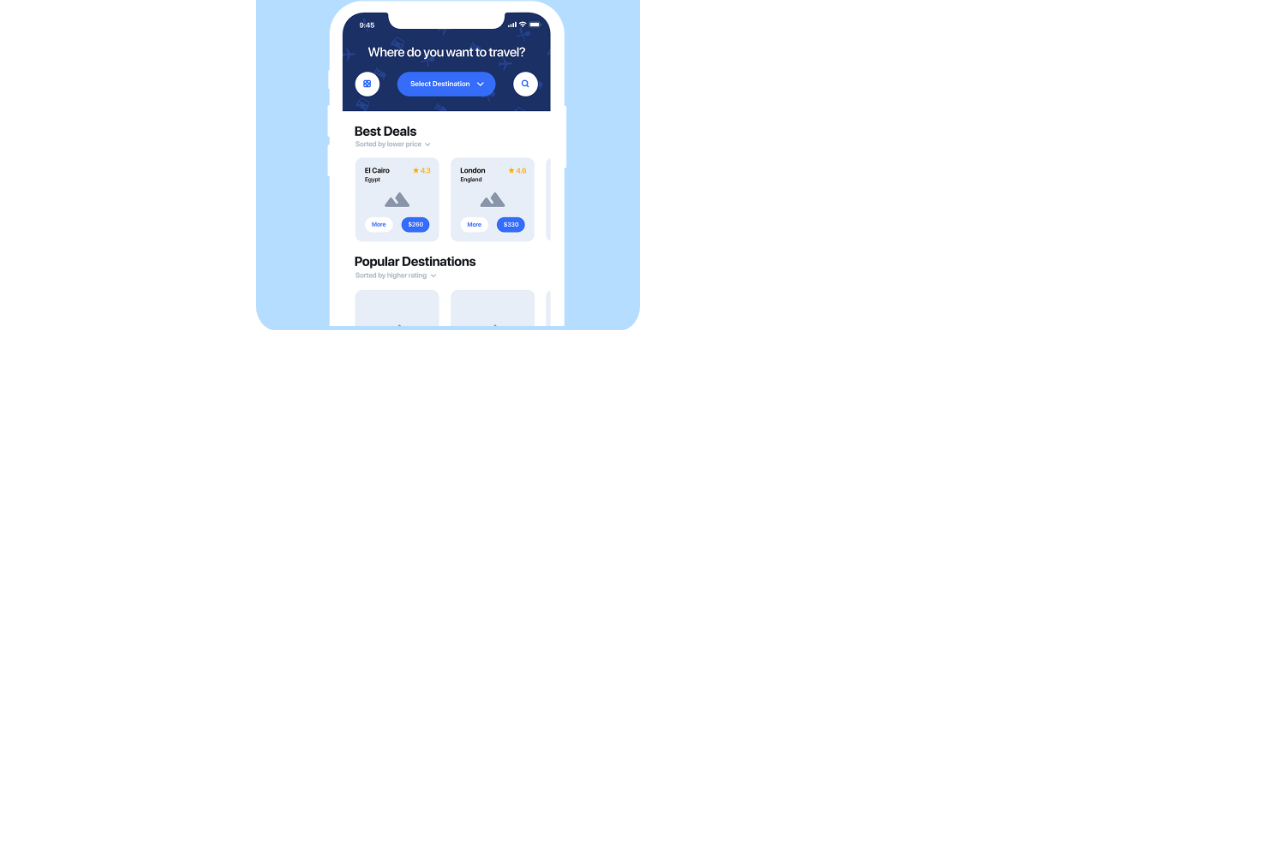
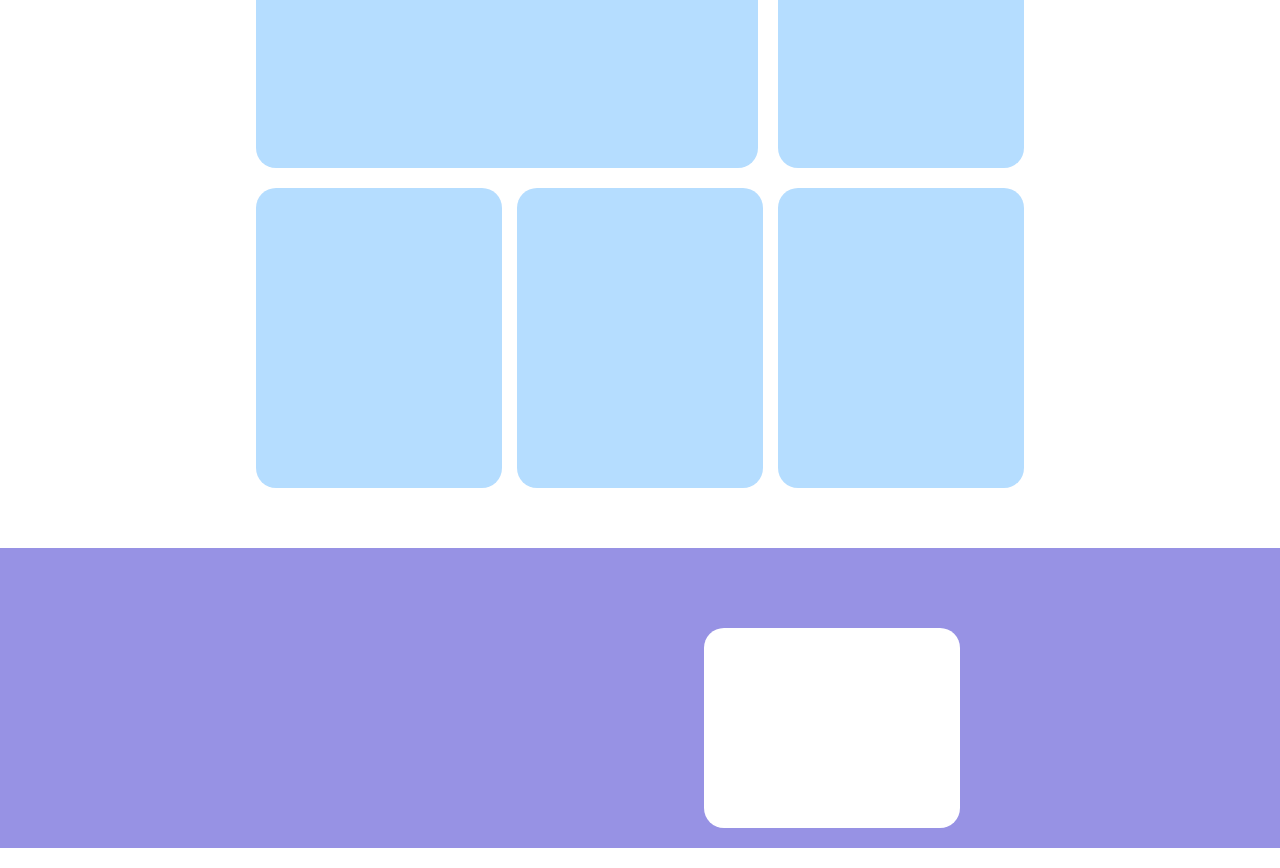
Before and after one commit to alessiam1909/htmlcss-responsive-layout, a plain HTML site: page index.html in a window 1280 px wide. Shown: the part 236-1104 px from the top of the page. Before the commit the page ends 800 px from the top, so only its background shows below. Drawn offline with Linux system fonts and the light colour scheme.

Commit message:
creazione blocchi prima e seconda sezione

```diff
--- a/css/style.css
+++ b/css/style.css
@@ -15,19 +15,22 @@ header {
     color: white;
 }
 
-.container {
+.container-60 {
     width: 60%;
     margin: 0 auto;
 }
 
-.row {
+.row-header {
     display: flex;
     justify-content: space-between;
     align-items: center;
 }
 
+.row {
+    margin: 20px 0;
+}
+
 .col-header {
-
     margin: 20px 0;
 }
 
@@ -36,15 +39,20 @@ header {
     display: flex;
 }
 
+.main-menu li {
+    padding: 10px;
+}
+
 .main-menu a{
     color: white;
-    padding: 10px;
     text-decoration: none;
 }
 
 .btn-speciale a {
     color: black;
     background-color: white;
+    padding: 7px;
+    border-radius: 20px;
 }
 
 .hamburger {
@@ -53,16 +61,48 @@ header {
 
 /* creazione prima sezione del main */
 
-.bg-azzurro{
-    background-color: rgba(181,221,255,255);
-    border-radius: 5%;
+.row {
+    display: flex;
+    justify-content: space-between;
+    flex-wrap: wrap;
 }
 
-.col {
-    width: 100%;
-    text-align: center;
+.col{
+    height: 300px;
+    border-radius: 20px;
 }
 
-.contenitore-immagine img {
-    width: 300px;
+.col-grow {
+    width: 32%;
+    flex-grow: 2;
+    background-color: rgba(181,221,255,255);
+    margin-right: 20px;
 }
+
+.col-33{
+    width: 32%;
+    background-color: rgba(181,221,255,255);
+}
+
+/* creazione seconda sezione del main */
+
+.bg-violet {
+    margin-top: 60px;
+    background-color: rgba(151,146,228,255);
+}
+
+.container-50 {
+    width: 50%;
+    margin: 0 auto;
+}
+
+.col-50 {
+    width: 50%;
+}
+
+.col-50n2 {
+    width: 40%;
+    background-color: white;
+    height: 200px;
+    margin-top: 80px;
+}
--- a/index.html
+++ b/index.html
@@ -15,7 +15,7 @@
         <!-- creazione header -->
         <header>
             <div class="container">
-                <div class="row">
+                <div class="row-header">
                     <div class="col-header">
                         <div>
                             <img src="./img/logo.png" alt="logo">
@@ -52,26 +52,27 @@
         </header>
         <!-- creazione main con prima sezione -->
         <main>
-            <div class="container">
+            <div class="container-60">
                 <div class="row">
-                    <div class="col bg-azzurro">
-                        <div>
-                            <h3>Get a demo application</h3>
-                            <p>Lorem, ipsum dolor sit amet consectetur adipisicing elit. At voluptatem, magnam quo aspernatur excepturi totam inventore atque, nesciunt recusandae cupiditate voluptates adipisci officia placeat. Neque porro qui debitis dolor officia.</p>
-                            <a href=""><i class="fa-brands fa-apple"></i> App Store</a>
-                        </div>
-                        <div class="contenitore-immagine">
-                            <img src="./img/phone.png" alt="phone">
-                        </div>
-                    </div>
-                    <div class="col bg-azzurro"></div>
+                    <div class="col col-grow"></div>
+                    <div class="col col-33"></div>
                 </div>
                 <div class="row">
-                    <div class="col bg-azzurro"></div>
-                    <div class="col bg-azzurro"></div>
-                    <div class="col bg-azzurro"></div>
+                    <div class="col col-33"></div>
+                    <div class="col col-33"></div>
+                    <div class="col col-33"></div>
                 </div>
             </div>
+            <!-- creazione seconda sezione main -->
+            <div class="bg-violet">
+                <div class="container-50">
+                    <div class="row">
+                        <div class="col col-50"></div>
+                        <div class="col col-50n2"></div>
+                    </div>
+                </div>
+            </div>
+
         </main>
     </body>
 </html>
```
